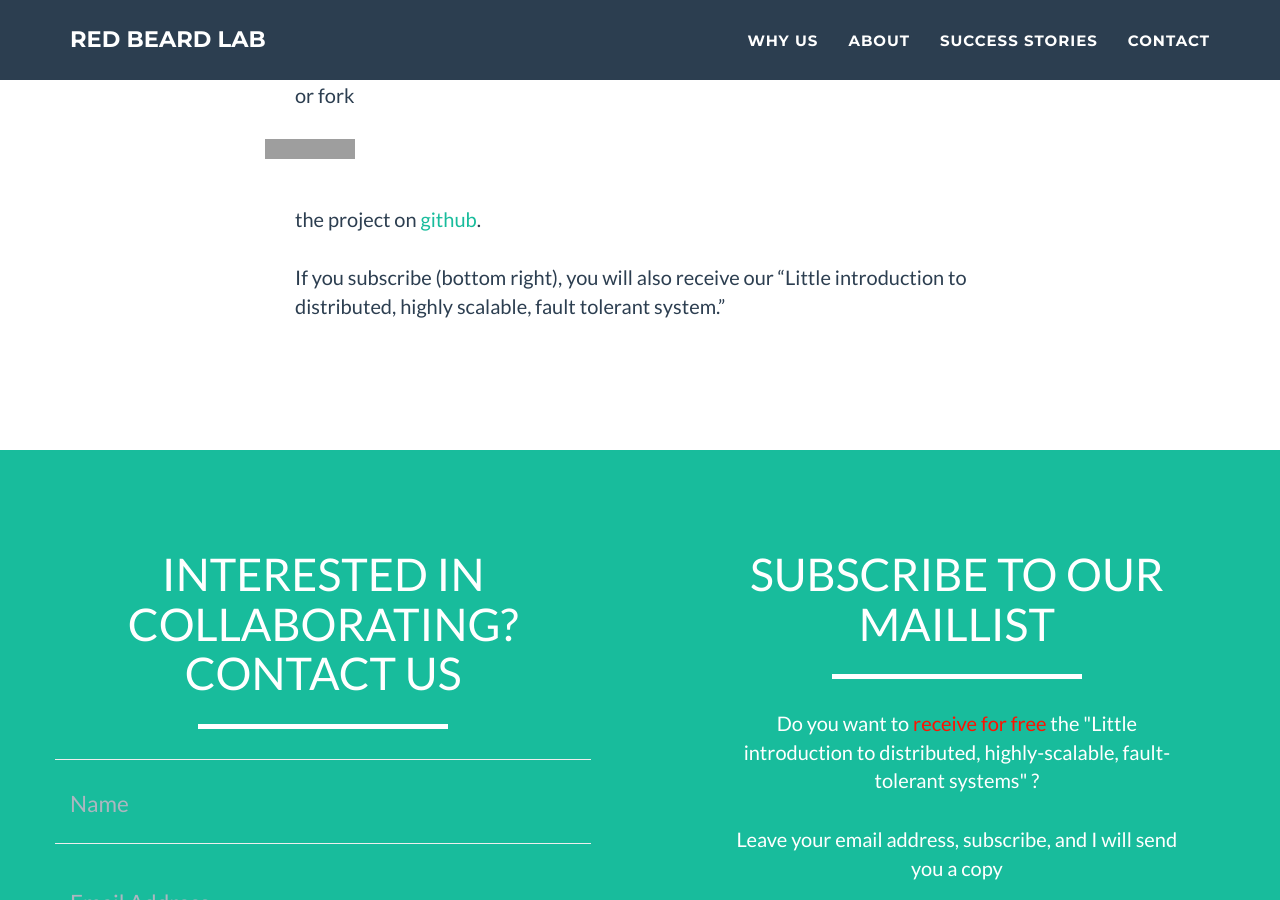
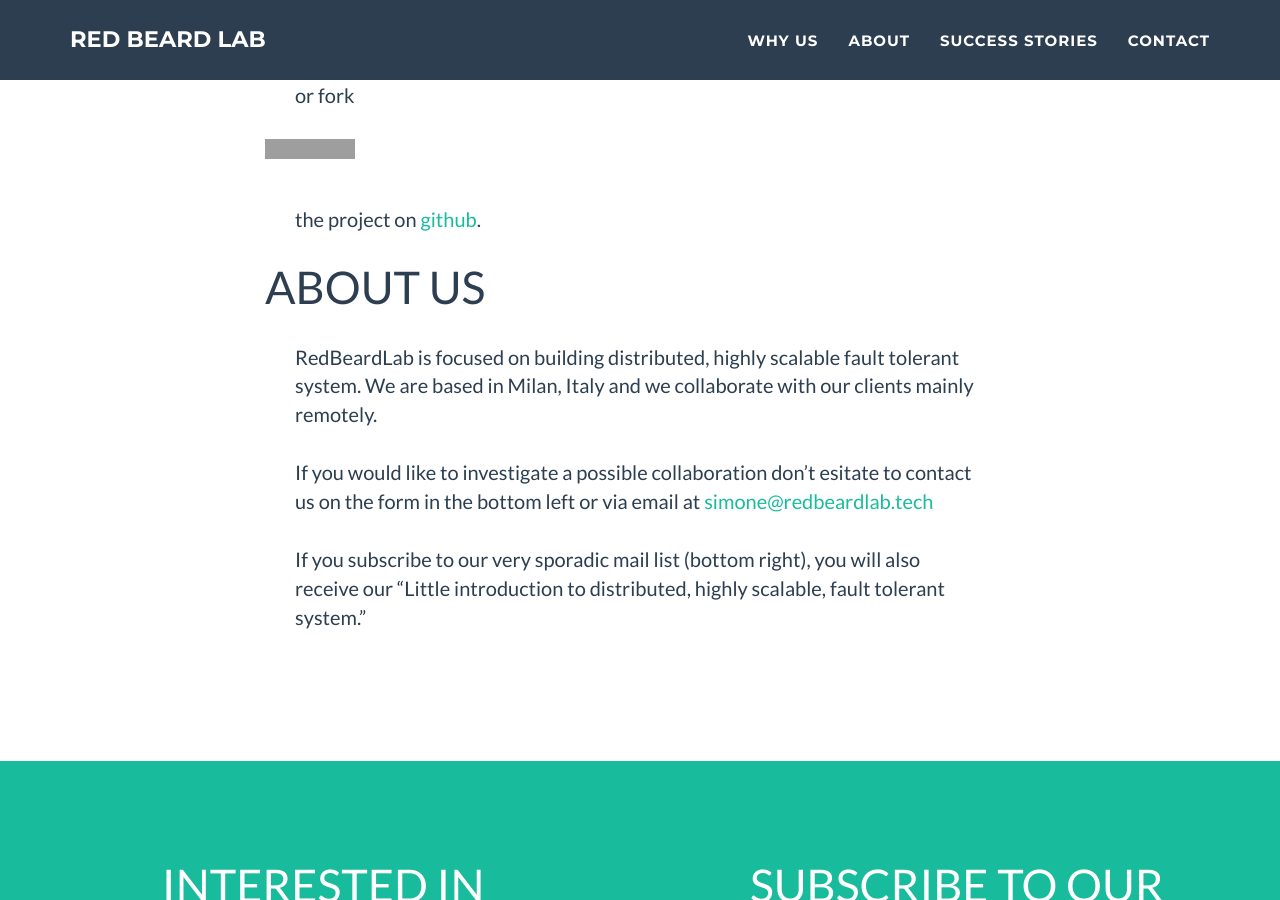
Before and after one commit to RedBeardLab/redbeardlab.github.io, a Jekyll site: the page built from _posts/2016-12-13-redisql.md, in a window 1280 px wide and 900 px high, scrolled down 6493 px, cut to the strip 0-900 px from the top of the window. Built offline with Jekyll 4.4.1, drawn with Linux system fonts in a browser that asks for light colours; grey boxes are pictures that could not be loaded.

Commit message:
add about us

```diff
--- a/_posts/2016-12-13-redisql.md
+++ b/_posts/2016-12-13-redisql.md
@@ -216,8 +216,12 @@ or fork
 
 the project on [github][redisql].
 
+## About us
 
+RedBeardLab is focused on building distributed, highly scalable fault tolerant system. We are based in Milan, Italy and we collaborate with our clients mainly remotely.
 
-If you subscribe (bottom right), you will also receive our "Little introduction to distributed, highly scalable, fault tolerant system."
+If you would like to investigate a possible collaboration don't esitate to contact us on the form in the bottom left or via email at <simone@redbeardlab.tech>
+
+If you subscribe to our very sporadic mail list (bottom right), you will also receive our "Little introduction to distributed, highly scalable, fault tolerant system."
 
 [redisql]:https://github.com/RedBeardLab/rediSQL
```
